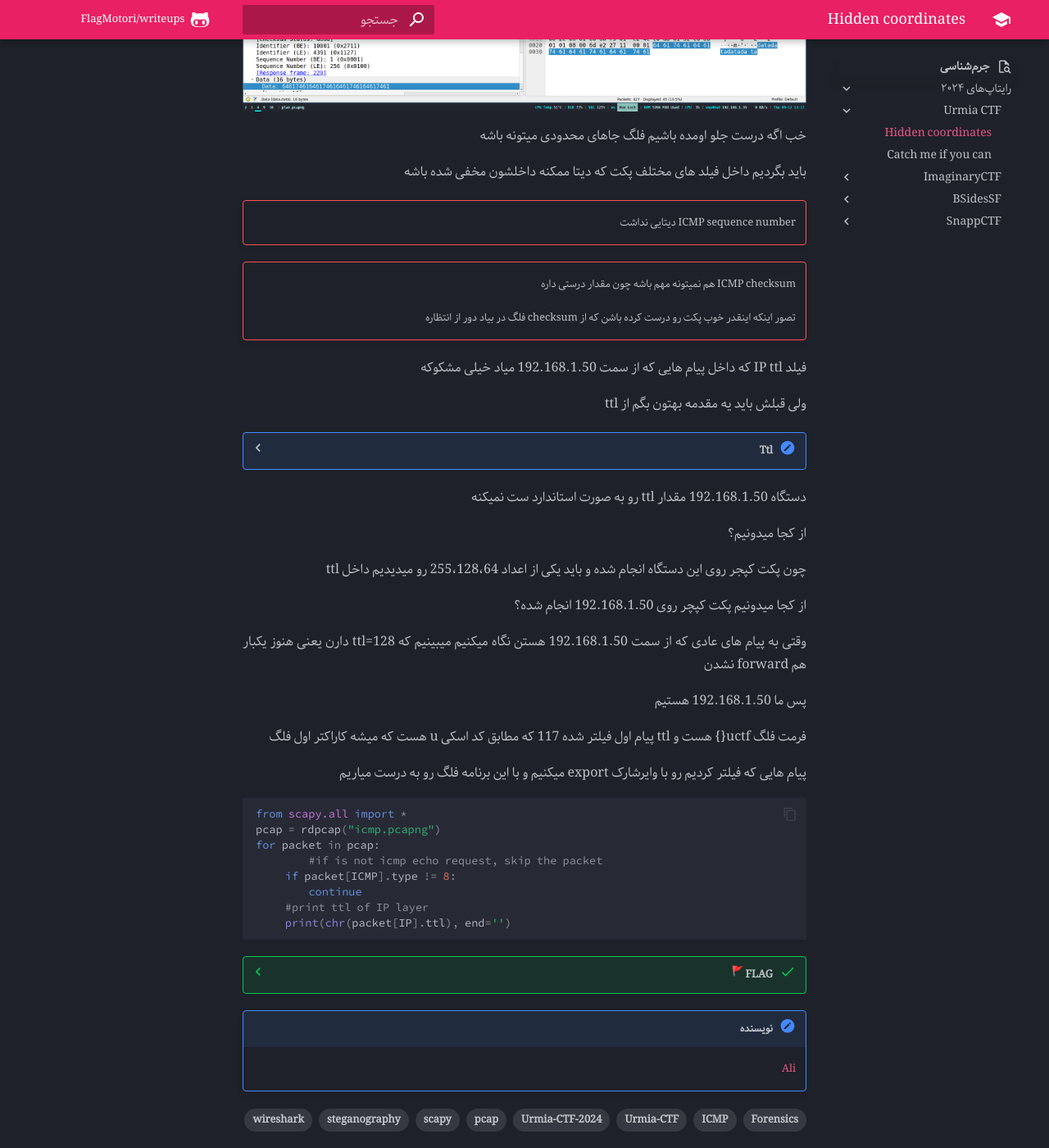
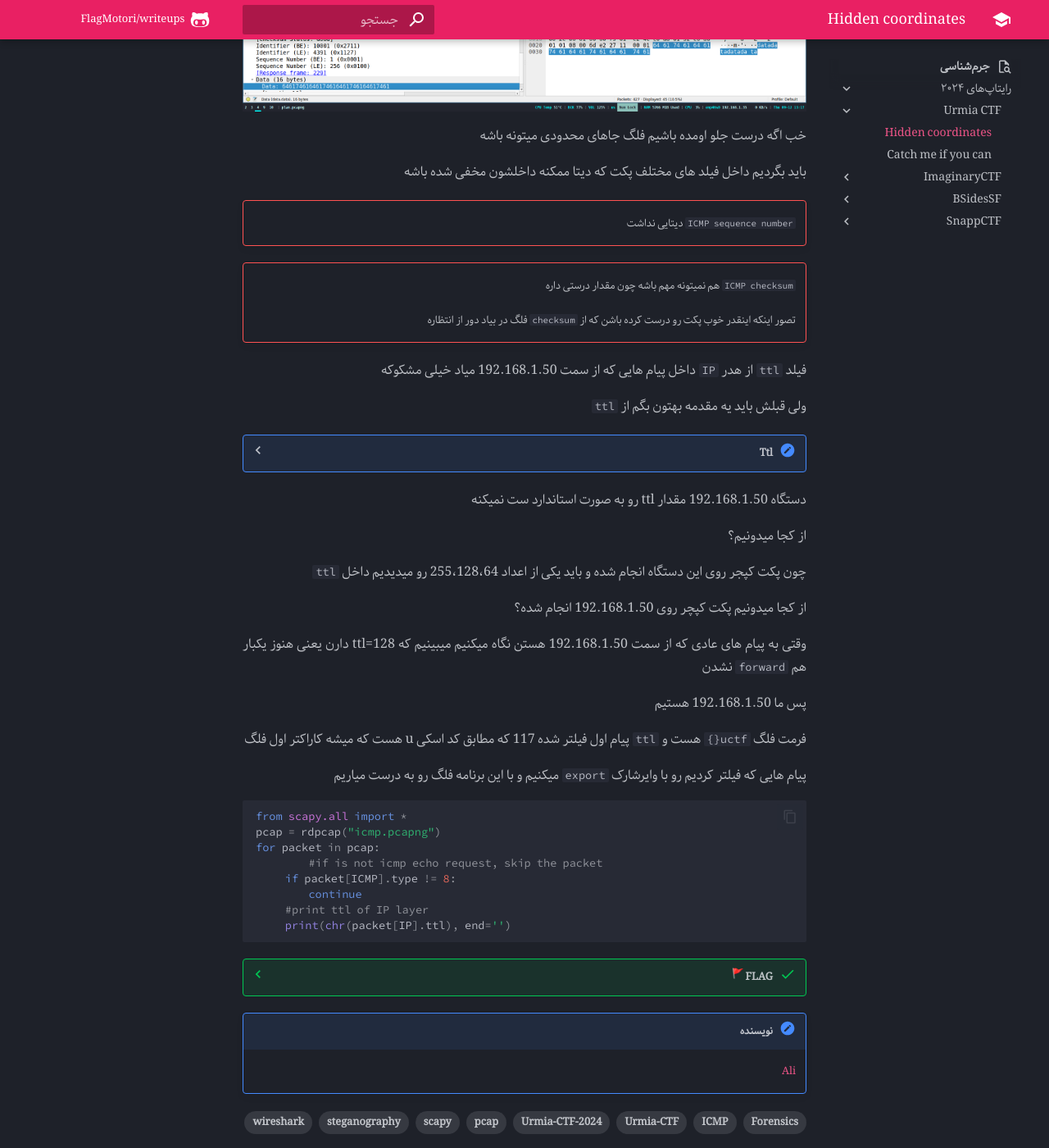
Before and after one commit to FlagMotori/writeups, an MkDocs documentation site: the page built from docs/forensic/writeups/2024/Urmia-CTF/hidden-coordinates.md, in a window 1280 px wide and 1400 px high, scrolled down 2962 px. Shown: the whole window at 82% size. Built offline with MkDocs 1.6.1 and Material for MkDocs 9.7.7, drawn with Linux system fonts in a browser that asks for light colours; emoji names are drawn with the system emoji font; comment, search, counter and statistics services are not loaded; some of the changed text lies outside the part shown.

Commit message:
edit markdown

````diff
--- a/docs/forensic/writeups/2024/Urmia-CTF/hidden-coordinates.md
+++ b/docs/forensic/writeups/2024/Urmia-CTF/hidden-coordinates.md
@@ -24,7 +24,7 @@
 
 طبق گفته چلنج احتمالا فلگ داخل پیام های
 [ICMP](https://en.wikipedia.org/wiki/Internet_Control_Message_Protocol)
-مخفی شده ولی بهتره به استراتژی همیشگی بچسبیم و اول ببینیم پیامی هست که رمز نگاری و مخفی نشده باشه؟
+مخفی شده ،ولی بهتره به استراتژی همیشگی بچسبیم و اول ببینیم پیامی هست که رمز نگاری و مخفی نشده باشه
 
 مثل همیشه اول روی  [فلگ پوش TCP](https://datatracker.ietf.org/doc/html/rfc9293#section-3.1-6.14.2.10.1)
 فیلتر میزاریم که ببینیم چی دستمون میاد
@@ -36,46 +36,47 @@
 ![wireshark screen of tcp retransmissions](hidden-coordinates-files/3_filter_on_not_tls.png){ style="display: block; margin: 0 auto" }
 
 خب مثل اینکه از
-TCP
+`TCP`
 چیزی در نمیاد فعلا
 
 خب بریم سر
-ICMP
+`ICMP`
 ببینیم چیزی دستمون رو میگیره یا نه
 
 ![wireshark screen of icmp PDUs](hidden-coordinates-files/4_icmp_filter.png){ style="display: block; margin: 0 auto" }
 
-!!! info inline end "ICMP payload"
+!!! info inline end "`ICMP payload`"
 	یکی از قسمت هایی که خیلی خیلی مهمه
-	payload
+	`payload`
 	داخل
-	ICMP
+	`ICMP`
 	هست که برای
 	[tunneling](https://en.wikipedia.org/wiki/ICMP_tunnel)
 	 و در کل انتقال دیتا استفاده استفاده میشه چون سادس
 
  خب ما که به پکت های
-ICMP
-نگاه میکنیم میبینیم کلا دو جور  payload دارن این پیاما
+`ICMP`
+نگاه میکنیم میبینیم کلا دو جور
+`payload` دارن این پیاما
 
-- datadatadatadata
+- `datadatadatadata`
 
-- abcdefghijklmnopqrstuvwabcdefghi
+- `abcdefghijklmnopqrstuvwabcdefghi`
 
 برنامه هایی که
 پینگ
 میگیرن معمولا اگه ازشون بخوای که یسری دیتا هم بفرستن که پینگ کردن یکم سنگین تر شه میان به ترتیب حروف الفبای انگلیسی میچینن
- payload
+ `payload`
 رو
 
 پس میتونیم با قاطعیت بگیم اونایی که
- payload
+ `payload`
 دومی رو دارن متعلق به نرم افزار پینگ استانداردن
 
 با فیلتر کردن
-ICMP
+`ICMP`
 هایی که  پیلود
- abcdefghijklmnopqrstuvwabcdefghi
+ `abcdefghijklmnopqrstuvwabcdefghi`
  رو دارن رو حذف میکنیم
 
 ![wireshark screen of icmp PDUs](hidden-coordinates-files/5_icmp_filtered_standard_payload.png){ style="display: block; margin: 0 auto" }
@@ -85,24 +86,26 @@
 باید بگردیم داخل فیلد های مختلف پکت که دیتا ممکنه داخلشون مخفی شده باشه
 
 !!! failure ""
-	ICMP sequence number
+	`ICMP sequence number`
 	دیتایی نداشت
 
 !!! failure ""
-	ICMP checksum
+	`ICMP checksum`
 	هم نمیتونه مهم باشه چون مقدار درستی داره
 
 	تصور اینکه اینقدر خوب پکت رو درست کرده باشن که از
-	 checksum
+	 `checksum`
 	فلگ در بیاد دور از انتظاره
 
 فیلد
- IP ttl
-که داخل پیام هایی که از سمت 192.168.1.50 میاد خیلی مشکوکه
+ `ttl`
+از هدر
+`IP`
+داخل پیام هایی که از سمت 192.168.1.50 میاد خیلی مشکوکه
 
-ولی قبلش باید یه مقدمه بهتون بگم  از ttl
+ولی قبلش باید یه مقدمه بهتون بگم  از `ttl`
 ??? TTL
-	 ttl
+	 `ttl`
 	یک فیلد داخل
 	 [IPv4](https://en.wikipedia.org/wiki/IPv4)
 	هست که نشون میده پکت حق داره جند بار توسط روتر
@@ -114,24 +117,24 @@
 	فرق داره
 
 	و هر دفعه که
-	 forward
+	 `forward`
 	میشه
-	 router
+	 `router`
 	یکی از ttl  پکت کم میکنه
 
 	وقتی به صفر برسه
-	 router
+	 `router`
 	اون پکت رو
-	 drop
+	 `drop`
 	میکنه
 
 	یسری
-	 router
+	 `router`
 	ها به دلایل امنیتی اینکار رو نمیکنن
 
 	تقریبا همیشه دستگاه فرستنده این فیلد رو یکی از اینا ست میکنه
 
-	64,128,255
+	64, 128, 255
 
 
 دستگاه 192.168.1.50 مقدار ttl رو به صورت استاندارد ست نمیکنه
@@ -139,19 +142,24 @@
 از کجا میدونیم؟
 
 چون پکت کپجر روی این دستگاه انجام شده و  باید یکی از اعداد 255،128،64 رو میدیدیم داخل
- ttl
+ `ttl`
 
 از کجا میدونیم پکت کپچر روی 192.168.1.50 انجام شده؟
 
 وقتی به پیام های عادی که از سمت 192.168.1.50 هستن نگاه میکنیم میبینیم که ttl=128 دارن یعنی هنوز یکبار هم
- forward
+ `forward`
 	نشدن
 
 پس ما 192.168.1.50 هستیم
 
- فرمت فلگ uctf{} هست و ttl پیام اول فیلتر شده 117 که مطابق کد اسکی u هست که میشه کاراکتر اول فلگ
+ فرمت فلگ
+ `uctf{}`
+ هست و
+ `ttl`
+ پیام اول فیلتر شده 117 که مطابق کد اسکی u هست که میشه کاراکتر اول فلگ
 
-پیام هایی که فیلتر کردیم رو با وایرشارک export میکنیم و با این برنامه فلگ رو به درست میاریم
+پیام هایی که فیلتر کردیم رو با وایرشارک
+`export` میکنیم و با این برنامه فلگ رو به درست میاریم
 
 ```python
 from scapy.all import *
````
